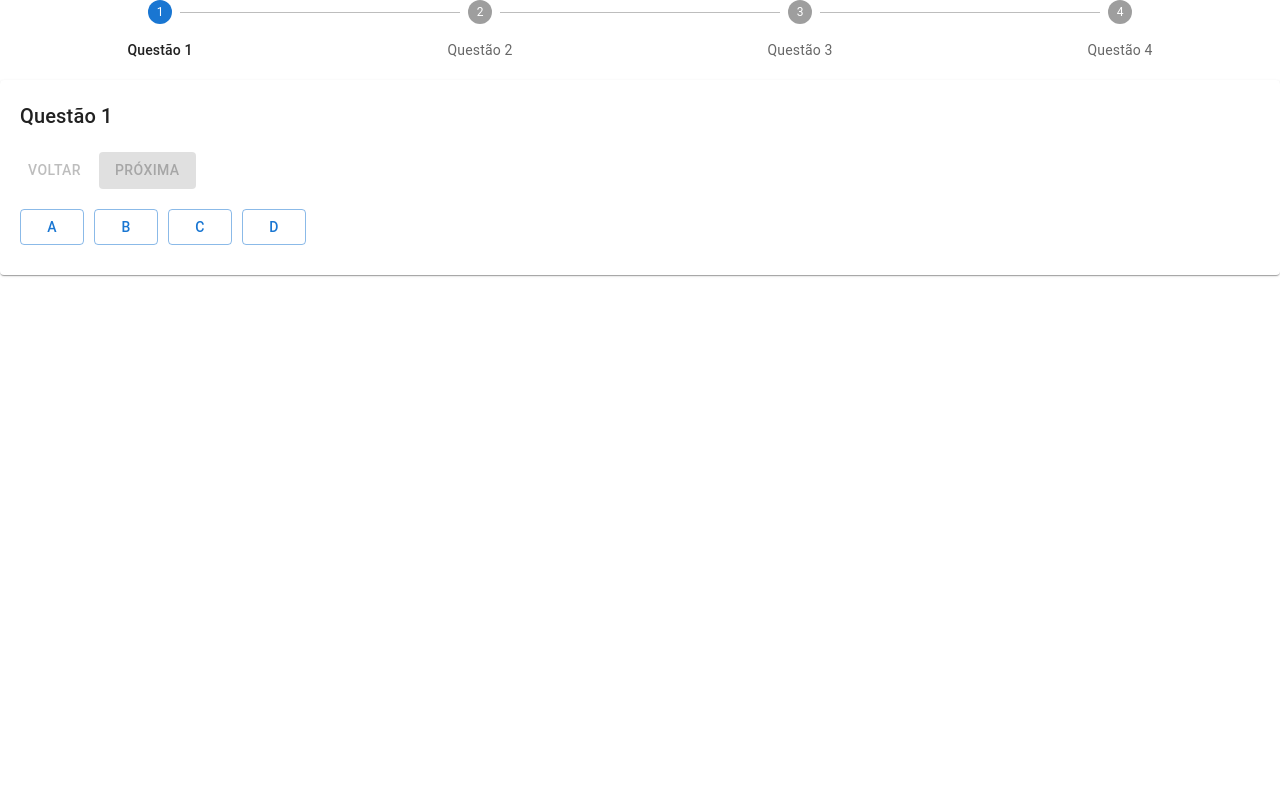
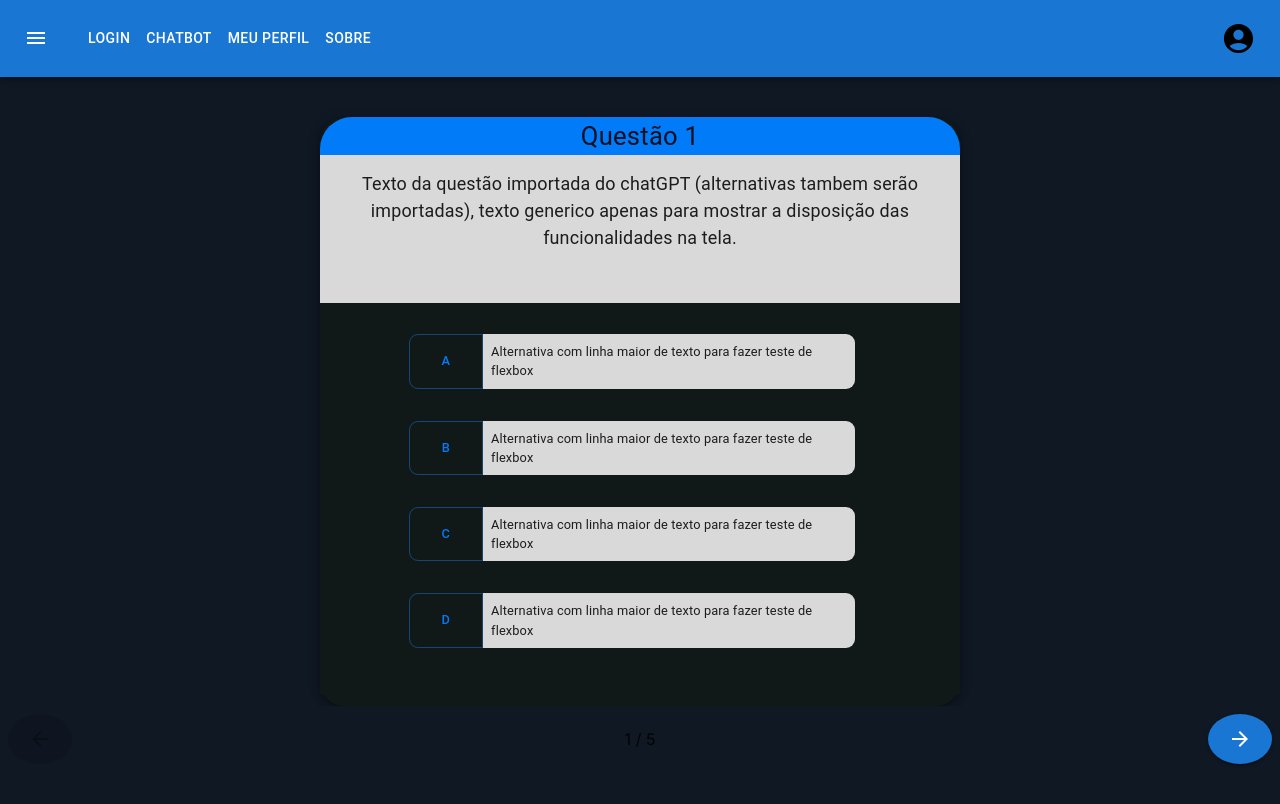
Before and after one commit to AulaOnline/AulaOnline, a React (Create React App) app: page /questionario in a window 1280 px wide. Shown: the top 804 px of the page. Built offline with nearby package versions, Linux system fonts and the light colour scheme.

Commit message:
redirecionamento para /meuperfil

```diff
--- a/src/Pages/Questionario.js
+++ b/src/Pages/Questionario.js
@@ -1,11 +1,42 @@
-import React, { useState } from 'react';
-import { Stepper, Step, StepLabel, Button, Typography, Paper } from '@mui/material';
+import * as React from 'react';
+import Navbar from "../Layout/components/Navbar";
+import { Grid, Paper, Typography, Button } from "@mui/material";
+import { MobileStepper } from "@mui/material";
+import { useTheme } from '@mui/material/styles';
+import ArrowForwardIcon from '@mui/icons-material/ArrowForward';
+import ArrowBackIcon from '@mui/icons-material/ArrowBack';
 
-const steps = ['Questão 1', 'Questão 2', 'Questão 3', 'Questão 4'];
-
-const Questionnaire = () => {
-  const [activeStep, setActiveStep] = useState(0);
-  const [selectedOption, setSelectedOption] = useState(null);
+export default function Questionario() {
+    const steps = [
+        {
+            label: 'Questão 1',
+            description: `Texto da questão importada do chatGPT (alternativas tambem serão importadas), texto generico apenas para mostrar a disposição das funcionalidades na tela.`,
+            options: ['A', 'B', 'C', 'D']
+        },
+        {
+            label: 'Questão 2',
+            description: `Texto da questão importada do chatGPT (alternativas tambem serão importadas), texto generico apenas para mostrar a disposição das funcionalidades na tela.`,
+            options: ['A', 'B', 'C', 'D']
+        },
+        {
+            label: 'Questão 3',
+            description: `Texto da questão importada do chatGPT (alternativas tambem serão importadas), texto generico apenas para mostrar a disposição das funcionalidades na tela.`,
+            options: ['A', 'B', 'C', 'D']
+        },
+        {
+            label: 'Questão 4',
+            description: `Texto da questão importada do chatGPT (alternativas tambem serão importadas), texto generico apenas para mostrar a disposição das funcionalidades na tela.`,
+            options: ['A', 'B', 'C', 'D']
+        },
+        {
+            label: 'Questão 5',
+            description: `Texto da questão importada do chatGPT (alternativas tambem serão importadas), texto generico apenas para mostrar a disposição das funcionalidades na tela.`,
+            options: ['A', 'B', 'C', 'D']
+        },
+    ];
+    const theme = useTheme();
+    const [activeStep, setActiveStep] = React.useState(0);
+    const maxSteps = steps.length;
 
     const handleNext = () => {
         setActiveStep((prevActiveStep) => prevActiveStep + 1);
@@ -14,50 +45,141 @@ const Questionnaire = () => {
     const handleBack = () => {
         setActiveStep((prevActiveStep) => prevActiveStep - 1);
     };
+    const [selectedOption, setSelectedOption] = React.useState(Array(steps.length).fill(null));
 
-  const handleOptionSelect = (option) => {
-    setSelectedOption(option);
+    const handleOptionClick = (option, index) => {
+        setSelectedOption(prevSelectedOption => {
+            const newSelectedOption = [...prevSelectedOption];
+            newSelectedOption[index] = option;
+            return newSelectedOption;
+        });
     };
 
     return (
-    <div>
-      <Stepper activeStep={activeStep} alternativeLabel>
-        {steps.map((label) => (
-          <Step key={label}>
-            <StepLabel>{label}</StepLabel>
-          </Step>
-        ))}
-      </Stepper>
-      <Paper style={{ padding: '20px', marginTop: '20px' }}>
-        <Typography variant="h6">{steps[activeStep]}</Typography>
-        <div style={{ margin: '20px 0' }}>
-          <Button disabled={activeStep === 0} onClick={handleBack} style={{ marginRight: '10px' }}>
-            Voltar
-          </Button>
+        <Grid container>
+            <Navbar />
+            <Grid
+                container
+                direction="column"
+                xs='12'
+                sx={{
+                    bgcolor: "#101824",
+                    display: "flex",
+                    height: "calc(100vh - 64px)",
+                    width: "calc(100vw - 20%)",
+                    justifyContent: "center",
+                    alignItems: "center",
+                    textAlign: "center"
+                }}>
+                <Paper elevation={5} sx={{ borderRadius: 6, bgcolor: "#101818", height: "80%", width: "50%" }}>
+                    <Grid container
+                        xs={'auto'}
+                        direction="column"
+                        alignItems="flex-start"
+                        sx={{
+                            height: '100%',
+                            alignItems: "flex-start"
+                        }}>
+                        <Grid item container
+                            justifyContent="center"
+                            sx={{
+                                borderRadius: '32px 32px 0 0',
+                                bgcolor: "#017BF7",
+                                width: "100%"
+                            }}>
+                            <Typography sx={{ fontSize: '2vw', textAlign: 'center' }}>{steps[activeStep].label}</Typography>
+                        </Grid>
+                        <Grid item container sx={{ bgcolor: "#D9D9D9", height: '25%', width: '100%', p: 2 }}>
+                            <Typography sx={{ width: '100%', textAlign: 'center', fontSize: '1.4vw' }}>{steps[activeStep].description}</Typography>
+                        </Grid>
+                            <Grid item container xs={'8'} sx={{ display: "flex", bgcolor: "#101818", width: '100%', p: 2, overflowY: 'auto', alignItems: 'center', height: '75%' }}>
+                            <Grid container
+                                direction="column"
+                                spacing={2}
+                                sx={{
+                                    display: "flex",
+                                    justifyContent: "center",
+                                    alignItems: 'center'
+                                }}>
+                                {steps[activeStep].options.map((option, index) => (
+                                    <Grid item container xs='auto' sx={{ display: "flex", bgcolor: "#101818", width: '100%', p: 2 }}>
+                                    <Grid item xs={2}>
                                         <Button
-            variant="contained"
-            color="primary"
-            onClick={handleNext}
-            disabled={selectedOption === null}
-          >
-            {activeStep === steps.length - 1 ? 'Finalizar' : 'Próxima'}
-          </Button>
-        </div>
-        <div>
-          {['A', 'B', 'C', 'D'].map((option) => (
-            <Button
-              key={option}
-              variant={selectedOption === option ? 'contained' : 'outlined'}
-              onClick={() => handleOptionSelect(option)}
-              style={{ marginRight: '10px', marginBottom: '10px' }}
+                                            variant={selectedOption[activeStep] === option ? 'contained' : 'outlined'}
+                                            onClick={() => handleOptionClick(option, activeStep)}
+                                            sx={{
+                                                fontSize: '1vw',
+                                                borderRadius: '9px 0 0 9px',
+                                                color: selectedOption[activeStep] === option ? 'white' : '#017BF7',
+                                                backgroundColor: selectedOption[activeStep] === option ? '#017BF7' : 'transparent',
+                                                width: '100%', // Remova fullWidth e use width: '100%'
+                                                height: '100%',
+                                            }}
                                         >
                                             {option}
                                         </Button>
+                                    </Grid>
+                                    <Grid item xs={10} sx={{ display: "flex", alignItems: 'stretch', bgcolor: "#D9D9D9", borderRadius: '0 9px 9px 0' }}>
+                                        <Typography
+                                            sx={{
+                                                fontSize: '1vw',
+                                                textAlign: 'left',
+                                                padding: 1,
+                                                width: '100%',
+                                            }}
+                                        >
+                                            Alternativa com linha maior de texto para fazer teste de flexbox
+                                        </Typography>
+                                    </Grid>
+                                </Grid>
+
                                 ))}
-        </div>
+                            </Grid>
+                        </Grid>
+                    </Grid>
                 </Paper>
-    </div>
+                <Grid item container justifyContent="center" sx={{ width: "100%" }}>
+                    <MobileStepper
+                        sx={{ width: "100%", borderRadius: 16, bgcolor: "#101824" }}
+                        variant="text"
+                        steps={maxSteps}
+                        position="static"
+                        activeStep={activeStep}
+                        nextButton={
+                            <Button
+                                variant="contained"
+                                sx={{ width: '50px', height: '50px', borderRadius: '50%' }}
+                                bgcolor="#017BF7"
+                                size="large"
+                                onClick={handleNext}
+                                disabled={activeStep === maxSteps - 1}
+                            >
+                                {theme.direction === 'rtl' ? (
+                                    <ArrowBackIcon />
+                                ) : (
+                                    <ArrowForwardIcon />
+                                )}
+                            </Button>
+                        }
+                        backButton={
+                            <Button
+                                variant="contained"
+                                sx={{ width: '50px', height: '50px', borderRadius: '50%' }}
+                                bgcolor="#017BF7"
+                                size="large"
+                                onClick={handleBack}
+                                disabled={activeStep === 0}
+                            >
+                                {theme.direction === 'rtl' ? (
+                                    <ArrowForwardIcon />
+                                ) : (
+                                    <ArrowBackIcon />
+                                )}
+                            </Button>
+                        }
+                    />
+                </Grid>
+            </Grid>
+        </Grid>
     );
-};
-
-export default Questionnaire;
+}
```
Lines whose indentation alone changed are shown as unchanged.
